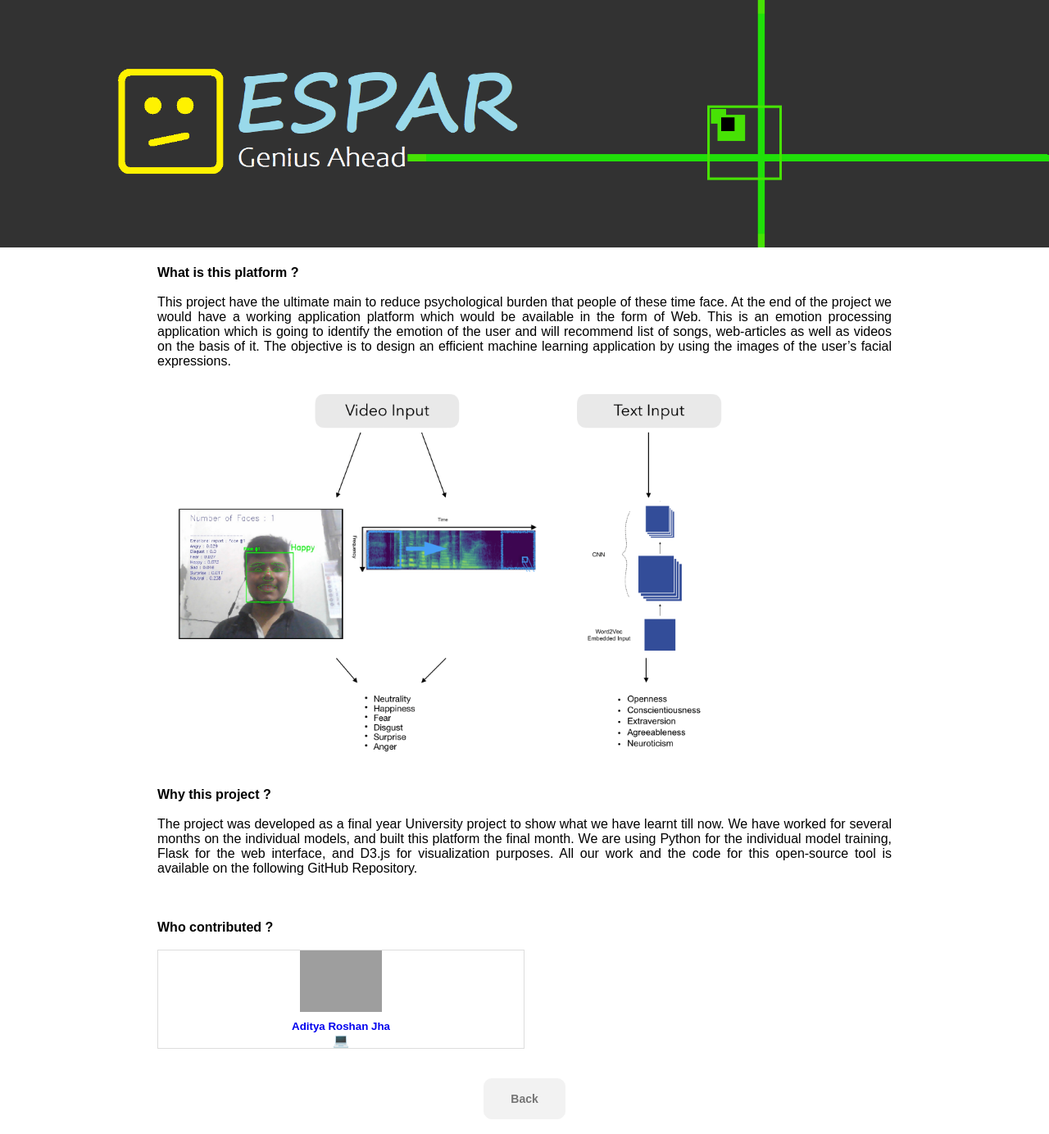
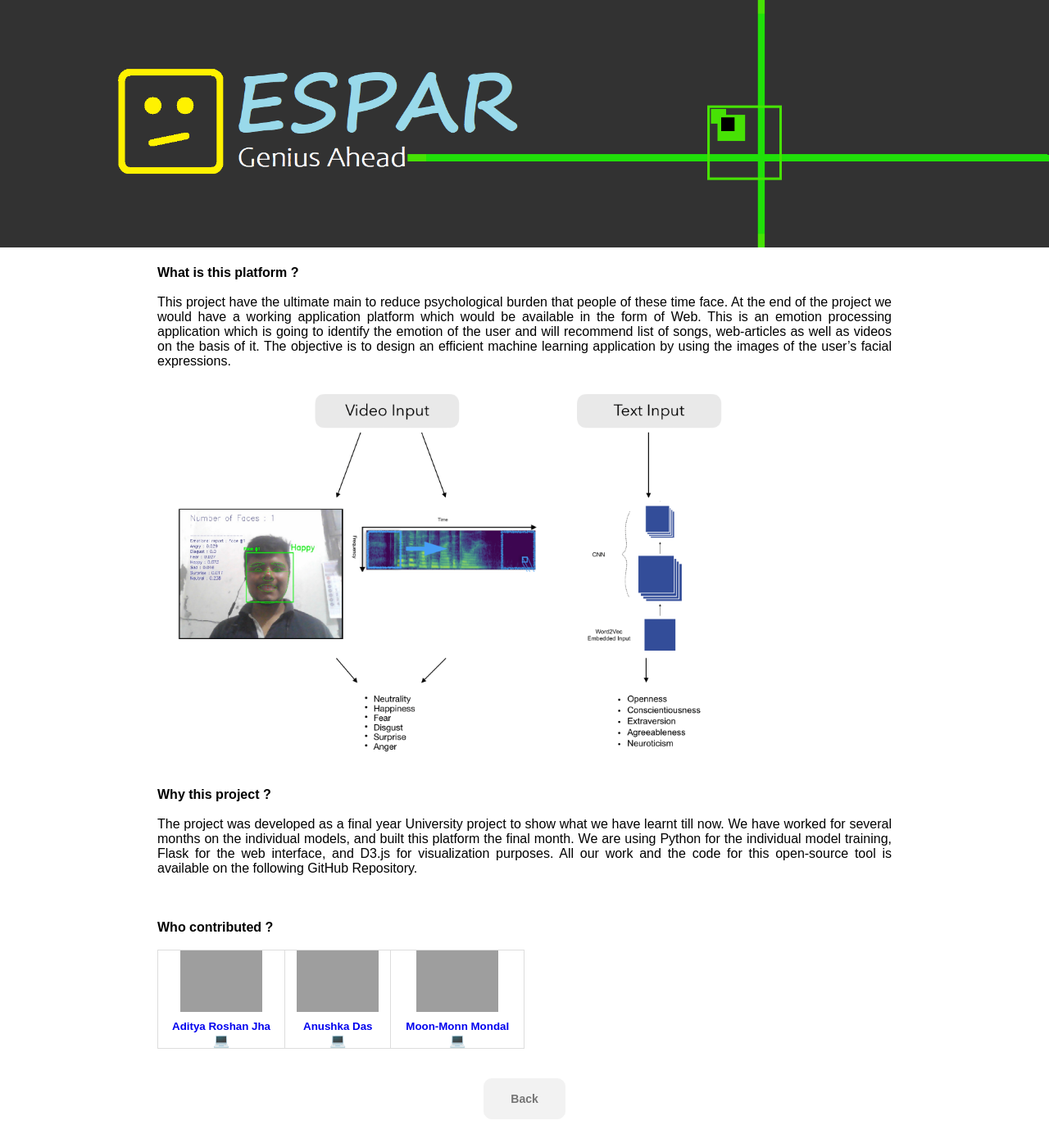
Before and after one commit to AdityaRJha/ESPAR, a Flask app: page /rules in a window 1280 px wide. Shown: the whole page at 82% size. Run offline with Flask 3, Linux system fonts and the light colour scheme; grey boxes are pictures that could not be loaded.

Commit message:
Add the list of the contributors.

```diff
--- a/04-WebApp/templates/rules.html
+++ b/04-WebApp/templates/rules.html
@@ -54,10 +54,16 @@
 
 <table style="align-content:center;"><tr><td align="center">
   <a href="https://github.com/AdityaRJha">
-  <img src="https://avatars.githubusercontent.com/u/64676132?s=400&u=25eda150adb37247b58b763aafcd70a37eae35ff&v=4" width="100px;" alt="Anatoli-deBRADKE"/>
+  <img src="https://avatars.githubusercontent.com/u/64676132?v=4" width="100px;" alt="Aditya Roshan Jha"/>
   <br />
   <sub><b>Aditya Roshan Jha</b></sub>
-  </a><br /><a href="https://github.com/AdityaRJha/ESPAR" title="Code">💻</a></td>
+  </a><br /><a href="https://github.com/AdityaRJha/ESPAR/commits?author=AdityaRJha" title="Code">💻</a></td>
+  <td align="center"><a href="https://github.com/anushkadas27"><img src="https://avatars.githubusercontent.com/u/114795022?v=4" width="100px;" alt="mfix22"/>
+  <br /><sub><b>Anushka Das</b></sub>
+  </a><br /><a href="https://github.com/AdityaRJha/ESPAR/commits?author=anushkadas27" title="Code">💻</a></td>
+  <td align="center"><a href="https://github.com/sky2moon"><img src="https://avatars.githubusercontent.com/u/130486998?v=4" width="100px;" alt="mfix22"/>
+  <br /><sub><b>Moon-Monn Mondal</b></sub>
+  </a><br /><a href="https://github.com/AdityaRJha/ESPAR/commits?author=sky2moon" title="Code">💻</a></td>
 
 </tr></table>
 </div>
```
